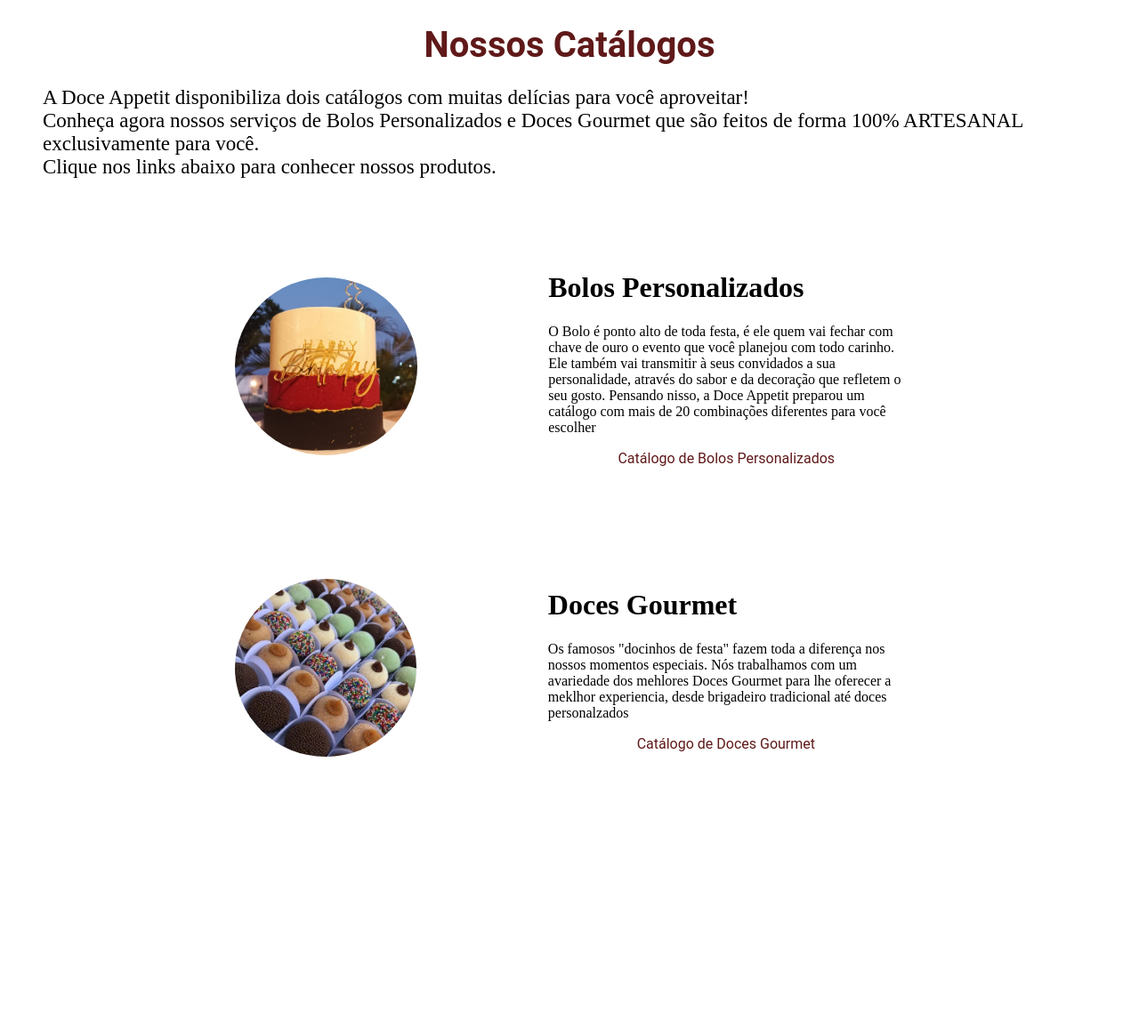
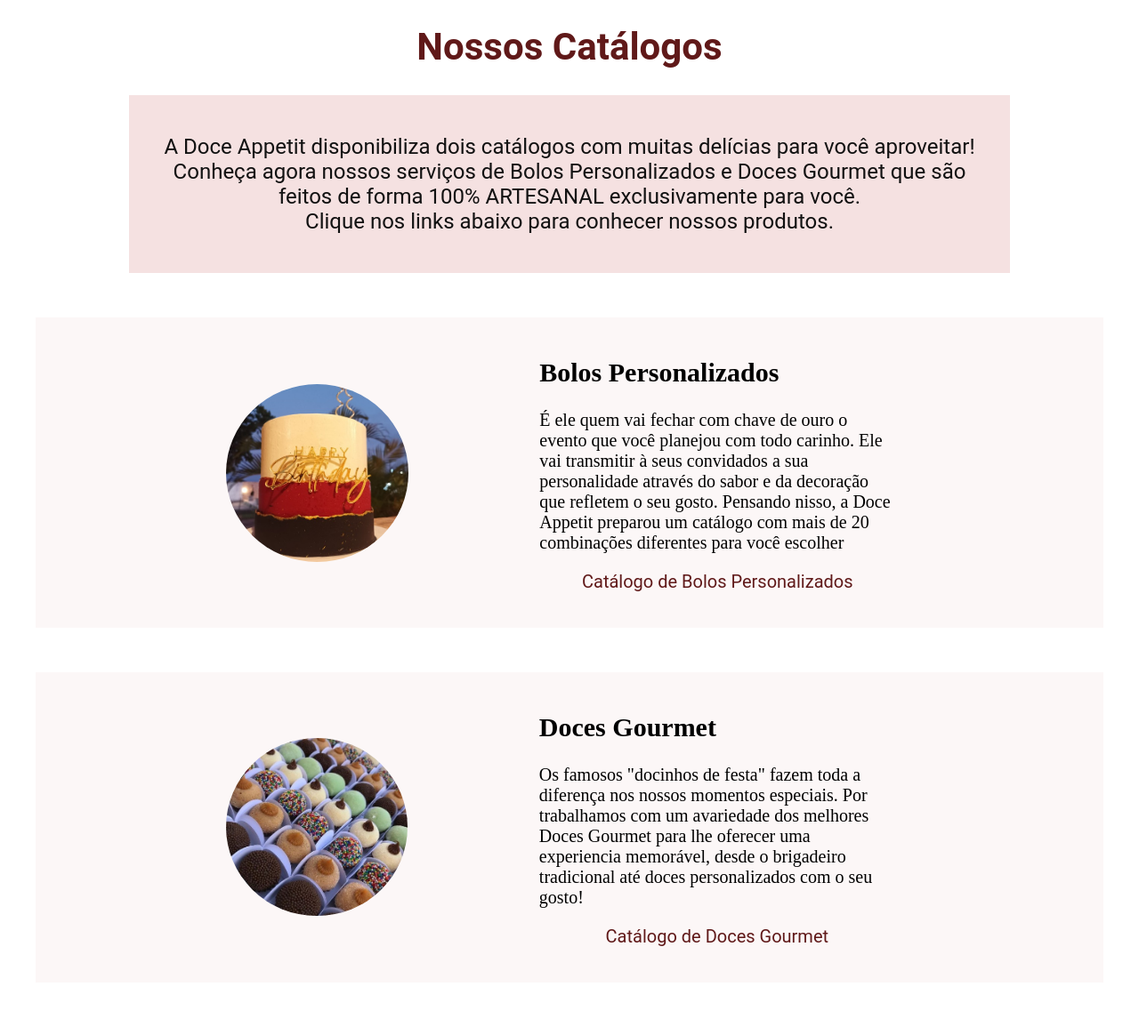
Before and after one commit to patriciagrocha/projeto-doceria, a PHP site: page /catalogos.php in a window 1280 px wide. Shown: the whole page at 89% size. Before the commit the page ends 851 px from the top, so only its background shows below. Run offline with PHP 8.4, Linux system fonts and the light colour scheme.

Commit message:
Alterções finais na página catalogos

```diff
--- a/catalogos.php
+++ b/catalogos.php
@@ -5,17 +5,21 @@
     <style>
         /* Estilos para o título */
         .catalog-main h1 {
-            font-size: 40px;
+            font-size: 42px;
             color: rgb(96, 25, 25);
             font-family: "Roboto";
             margin-bottom: 20px; /* Define a margem inferior */
             text-align: center; /* Centraliza o texto */
         }
-        .p {
-            margin-left: 40px;
-            margin-right: 40px;
-            font-size: 23px; /* Define o tamanho da fonte para 23 pixels */
-            padding-bottom: 10px; /* Define o preenchimento inferior como 10 pixels */
+        .p { /* texto fora dos containers*/
+            font-family: "Roboto";
+            font-size: 24px;
+            color: #111;
+            text-align: center;
+            max-width: 950px;
+            margin: 30px auto; /* Margem superior e inferior de 30px, e margens laterais automáticas para centralizar */
+            background-color: #F5E1E1;
+            padding: 20px; /* Adiciona preenchimento ao redor do texto */
         }
 
         /* Estilos para o container */
@@ -26,8 +30,9 @@
             margin-left: auto;
             margin-right: auto;
             margin-top: 50px;
-            margin-bottom: 100px;
+            margin-bottom: 50px;
             max-width: 1200px;
+            background-color: #FCF7F7;
         }
 
         .container img {
@@ -38,9 +43,12 @@
             margin-right: -150px;
         }
 
+        /*estilo para o texto dos containers*/
         .container .text {
             max-width: 400px;
             margin-left: -150px;
+            padding: 20px;
+            font-size:20px;
         }
 
         /* Estilos para os links dentro dos containers */
@@ -51,6 +59,7 @@
             border-radius: 50px;
             list-style-type: none; /* Remove os marcadores dos links */
             padding: 8px 16px;
+            font-size: 20px;
         }
 
         .container a:hover {
@@ -73,30 +82,28 @@
         </div>
     </div>
 
-    <!-- Primeiro container com foto e texto (Seção superior) -->
+    <!-- Primeiro container-->
     <div class="container">
         <img src="imgs\IMG-20231108-WA0017.jpg">
         <div class="text">
-            <h1 class="especialidade">Bolos Personalizados</h1>
-            <p>O Bolo é ponto alto de toda festa, é ele quem vai fechar com chave de ouro o evento que você planejou com todo carinho. Ele também vai transmitir à seus convidados a sua personalidade, através do sabor e da decoração que refletem o seu gosto. Pensando nisso, a Doce Appetit preparou um catálogo com mais de 20 combinações diferentes para você escolher</p>
+            <h2 class="especialidade">Bolos Personalizados</h2>
+            <p>É ele quem vai fechar com chave de ouro o evento que você planejou com todo carinho. Ele vai transmitir à seus convidados a sua personalidade através do sabor e da decoração que refletem o seu gosto. Pensando nisso, a Doce Appetit preparou um catálogo com mais de 20 combinações diferentes para você escolher</p>
             <ul>
                 <li><a href="catalogo1.php">Catálogo de Bolos Personalizados</a></li>
             </ul>
         </div>
     </div>
 
-    <!-- Segundo container com foto e texto (Seção inferior) -->
+    <!-- Segundo container -->
     <div class="container">
         <img src="imgs/IMG-20231108-WA0018.jpg">
         <div class="text">
-            <h1 class="especialidade">Doces Gourmet</h1>
-            <p>Os famosos "docinhos de festa" fazem toda a diferença nos nossos momentos especiais. Nós trabalhamos com um avariedade dos mehlores Doces Gourmet para lhe oferecer a meklhor experiencia, desde brigadeiro tradicional até doces personalzados </p>
+            <h2 class="especialidade">Doces Gourmet</h2>
+            <p>Os famosos "docinhos de festa" fazem toda a diferença nos nossos momentos especiais. Por trabalhamos com um avariedade dos melhores Doces Gourmet para lhe oferecer uma experiencia memorável, desde o brigadeiro tradicional até doces personalizados com o seu gosto! </p>
             <ul>
                 <li><a href="catalogo2.php">Catálogo de Doces Gourmet</a></li>
             </ul>
         </div>
     </div>
-
-    <!-- Conteúdo existente -->
 </body>
 </html>
```
